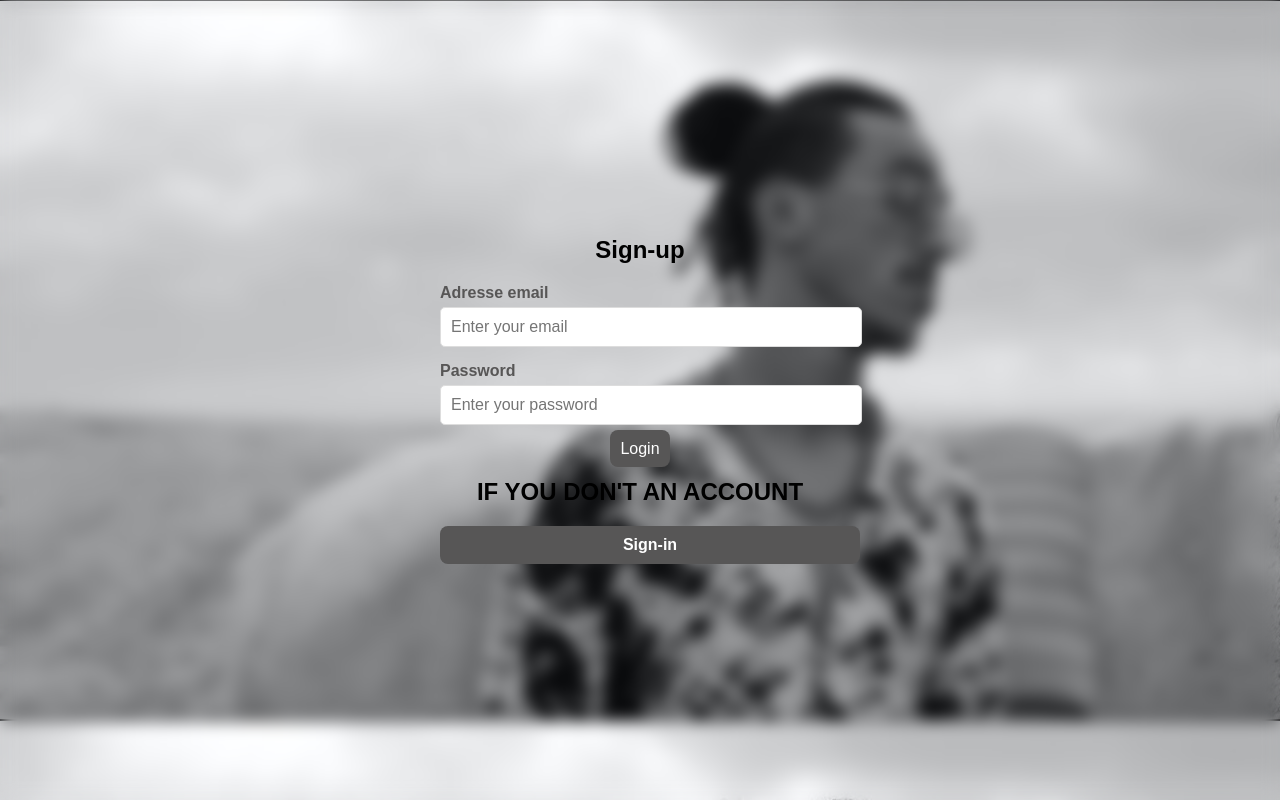
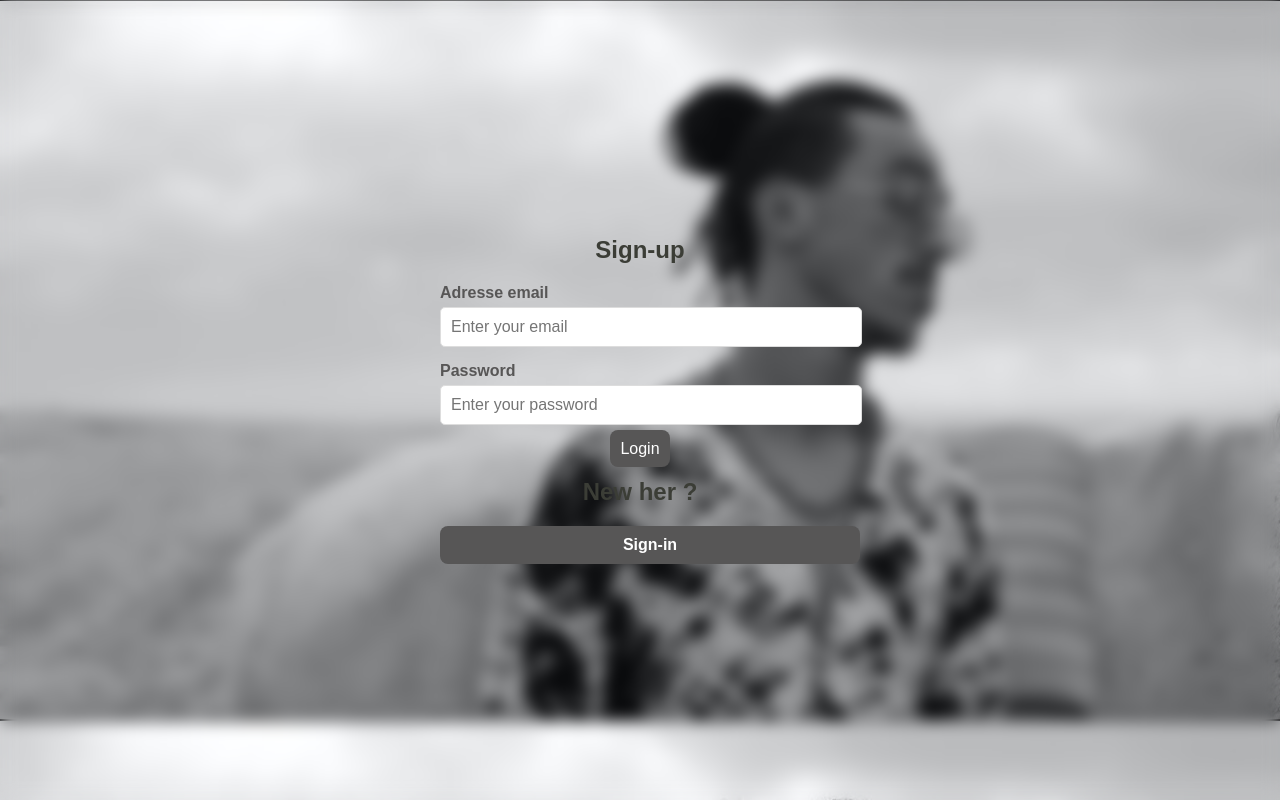
Before and after one commit to kossaysaber/kossay-zakriae, a plain HTML site: page index.html in a window 1280 px wide. Drawn offline with Linux system fonts and the light colour scheme.

Commit message:
modified

```diff
--- a/index.html
+++ b/index.html
@@ -40,7 +40,7 @@
             }
             .login-box h2{
                 margin-bottom: 20px;
-                color:  #000000;
+                color:  #3b3d36;
                 font-size: 24px;
 
 
@@ -126,7 +126,7 @@
                 <input type="password" id="password" placeholder="Enter your password">
             </div>
             <a href="Untitled-2.html" class="Login">Login</a><br>
-             <h2 >IF YOU DON'T AN ACCOUNT</h2><a class="creer" href="Untitled-3.html" > Sign-in</a>
+             <h2 >New her ? </h2><a class="creer" href="Untitled-3.html" > Sign-in</a>
             </form>
         </div>
     </div>
```
